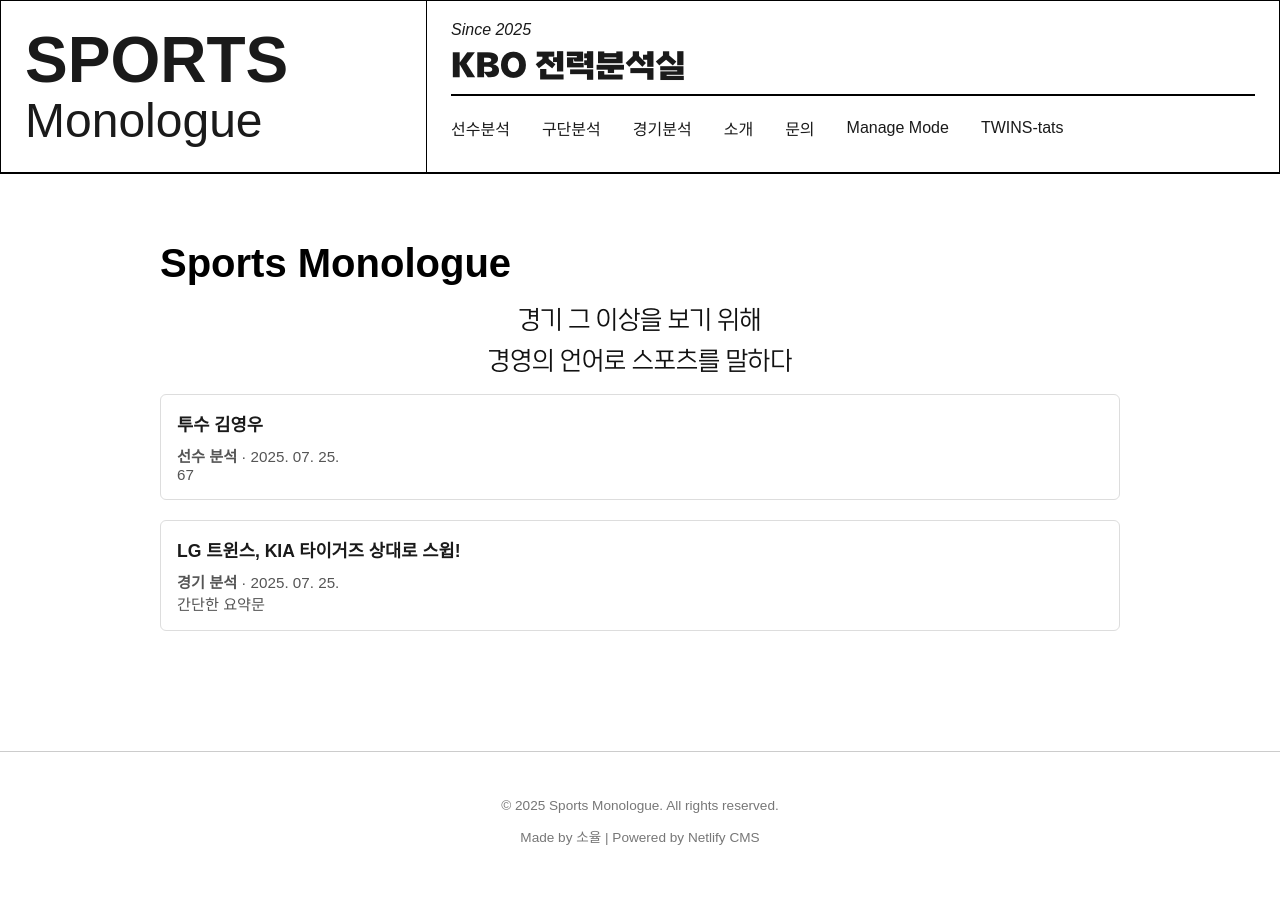
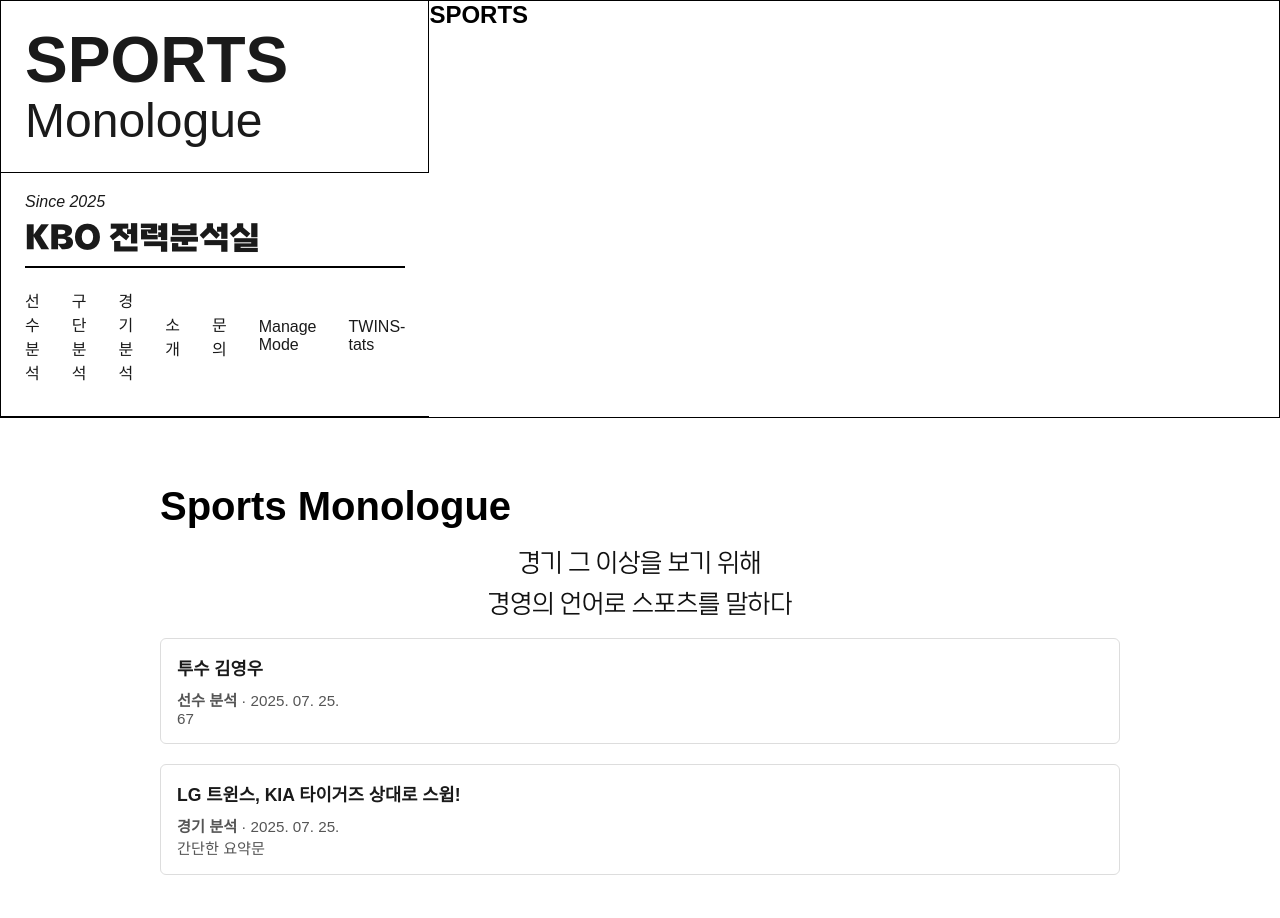
Before and after one commit to 3t1sy1fa/SPORTS-monologue, an Eleventy site: page src/Index.njk in a window 1280 px wide. Shown: the top 918 px of the page. Before the commit the page ends 892 px from the top, so only its background shows below. Built offline with nearby package versions, Linux system fonts and the light colour scheme; Eleventy itself is replaced by a stand-in of ours; files that its build step writes are made by us from their sources; a web font is replaced by a local one.

Commit message:
이게 되려나

```diff
--- a/src/_includes/header.njk
+++ b/src/_includes/header.njk
@@ -4,6 +4,9 @@
     <div class="sports">SPORTS</div>
     <div class="monologue">Monologue</div>
   </div>
+  <div class="logo-box">
+  <a href="/" class="logo">SPORTS</a>
+</div>
 
   <!-- 우측 상단: Since / KBO / 메뉴 -->
   <div class="right-top">
```
